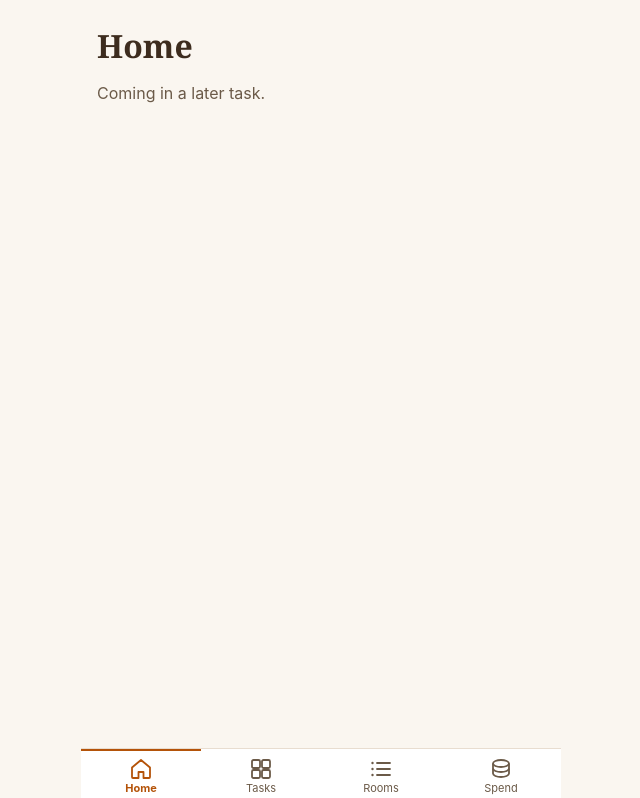
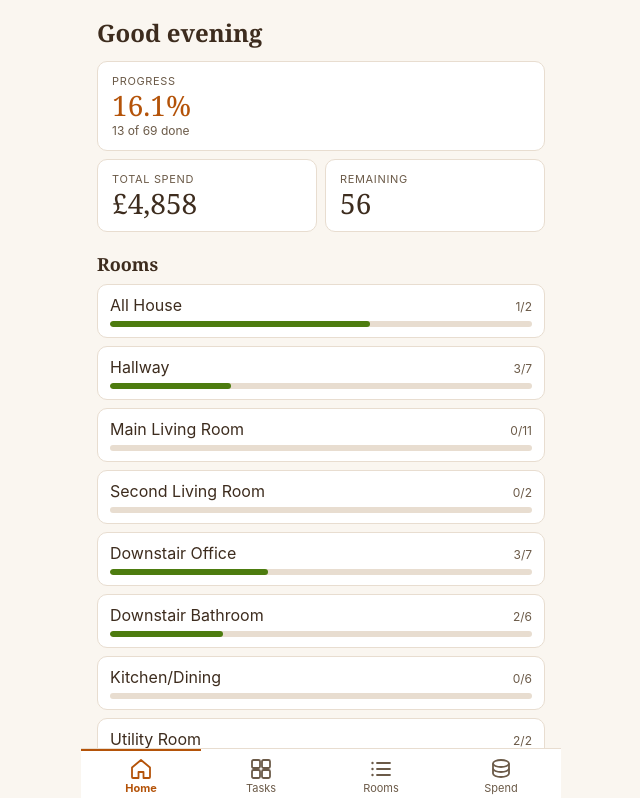
Before and after one commit to Daniel-Marcelo/hometask, a React (Vite) app: page /#/ in a window 1280 px wide. Shown: the top 798 px of the page, without its empty margins (319-959 px from the left). Built offline with nearby package versions, Linux system fonts and the light colour scheme.

Commit message:
feat: command center home screen

```diff
--- a/src/App.tsx
+++ b/src/App.tsx
@@ -1,7 +1,8 @@
 import { HashRouter, Navigate, Route, Routes } from 'react-router-dom'
 import { TabBar } from './components/TabBar'
+import { HomePage } from './features/home/HomePage'
 import { UndoToastHost } from './features/tasks/UndoToastHost'
-import { HomePlaceholder, RoomsPlaceholder, SpendPlaceholder, TasksPlaceholder } from './pages/Placeholders'
+import { RoomsPlaceholder, SpendPlaceholder, TasksPlaceholder } from './pages/Placeholders'
 
 /**
  * App shell: centered mobile-first column, 4 bottom tabs, hash-based routing
@@ -12,7 +13,7 @@ export function App() {
     <HashRouter>
       <div id="app-column">
         <Routes>
-          <Route path="/" element={<HomePlaceholder />} />
+          <Route path="/" element={<HomePage />} />
           <Route path="/tasks" element={<TasksPlaceholder />} />
           <Route path="/rooms" element={<RoomsPlaceholder />} />
           <Route path="/spend" element={<SpendPlaceholder />} />
--- /dev/null
+++ b/src/features/home/HomePage.tsx
@@ -0,0 +1,178 @@
+import { useMemo, useState } from "react";
+import { useNavigate } from "react-router-dom";
+import { ProgressBar } from "../../components/ProgressBar";
+import { StatTile } from "../../components/StatTile";
+import type { Task } from "../../data/repo";
+import { useRepoState } from "../../data/useRepo";
+import { computeDashboard } from "../../lib/dashboard";
+import type { Priority } from "../../data/types";
+import { TaskRow } from "../tasks/TaskRow";
+import { TaskSheet } from "../tasks/TaskSheet";
+
+/** Pounds, whole, comma thousands: 485800 → "£4,858". */
+function formatMoney(cents: number): string {
+  const pounds = Math.round(cents / 100);
+  return `£${pounds.toLocaleString("en-GB")}`;
+}
+
+/** The sheet's greeting line: by local hour, no name. */
+function greetingByHour(hour: number): string {
+  if (hour >= 5 && hour <= 11) return "Good morning";
+  if (hour >= 12 && hour <= 17) return "Good afternoon";
+  return "Good evening";
+}
+
+/** Sort rank: urgent first. */
+const PRIORITY_RANK: Record<Priority, number> = {
+  urgent: 0,
+  medium: 1,
+  low: 2,
+  very_low: 3,
+};
+
+const sectionList = {
+  listStyle: "none",
+  margin: 0,
+  padding: 0,
+  display: "flex",
+  flexDirection: "column",
+  gap: 8,
+} as const;
+
+const roomRow = {
+  width: "100%",
+  minHeight: 44,
+  flexDirection: "column",
+  alignItems: "stretch",
+  gap: 6,
+  textAlign: "left",
+  font: "inherit",
+  cursor: "pointer",
+} as const;
+
+/**
+ * Home, the command center: greeting, three headline tiles (the sheet's
+ * numbers straight from computeDashboard), one progress row per room, and
+ * the ready-now list ordered by urgency. Tapping a room row goes to its
+ * detail; tapping a ready task opens the same TaskSheet the Tasks page uses.
+ */
+export function HomePage() {
+  const { rooms, tasks } = useRepoState();
+  const navigate = useNavigate();
+  const [sheetTaskId, setSheetTaskId] = useState<string | null>(null);
+  // Captured once at mount: a session crossing midnight keeps its greeting.
+  const [greeting] = useState(() => greetingByHour(new Date().getHours()));
+
+  const dashboard = useMemo(
+    () => computeDashboard(rooms, tasks),
+    [rooms, tasks],
+  );
+
+  // Ready = pending tasks the sheet says can be done now, urgent first,
+  // then priority rank, then effort weight asc, then title asc.
+  const readyTasks = useMemo(
+    () =>
+      tasks
+        .filter((task) => task.status !== "completed" && task.canDoNow === "yes")
+        .sort(
+          (a, b) =>
+            PRIORITY_RANK[a.priority] - PRIORITY_RANK[b.priority] ||
+            a.effortWeight - b.effortWeight ||
+            a.title.localeCompare(b.title),
+        ),
+    [tasks],
+  );
+
+  // Re-read by id from repo state so the sheet can never show stale fields.
+  const sheetTask =
+    sheetTaskId === null
+      ? null
+      : (tasks.find((task) => task.id === sheetTaskId) ?? null);
+
+  const openSheet = (task: Task): void => setSheetTaskId(task.id);
+
+  return (
+    <main style={{ padding: "16px 16px 24px" }}>
+      <h1 style={{ margin: 0, fontSize: 24 }}>
+        {greeting}
+      </h1>
+
+      <div
+        style={{
+          display: "grid",
+          gridTemplateColumns: "1fr 1fr",
+          gap: 8,
+          marginTop: 12,
+        }}
+      >
+        <div style={{ gridColumn: "1 / -1" }}>
+          <StatTile
+            label="Progress"
+            value={`${dashboard.progressPct}%`}
+            accent
+            sub={`${dashboard.completed} of ${dashboard.totalTasks} done`}
+          />
+        </div>
+        <StatTile
+          label="Total spend"
+          value={formatMoney(dashboard.totalSpendCents)}
+          sub={
+            dashboard.budgetedCents > 0
+              ? `${formatMoney(dashboard.budgetedCents)} budgeted, not spent`
+              : undefined
+          }
+        />
+        <StatTile label="Remaining" value={String(dashboard.remaining)} />
+      </div>
+
+      <h2 style={{ margin: "20px 0 8px", fontSize: 18 }}>Rooms</h2>
+      <ul aria-label="Rooms" style={sectionList}>
+        {dashboard.roomProgress.map((room) => (
+          <li key={room.roomId}>
+            <button
+              type="button"
+              aria-label={`Open ${room.name}`}
+              className="ht-row"
+              style={roomRow}
+              onClick={() => navigate(`/rooms/${room.roomId}`)}
+            >
+              <span
+                style={{
+                  display: "flex",
+                  justifyContent: "space-between",
+                  alignItems: "baseline",
+                  gap: 8,
+                }}
+              >
+                <span style={{ fontSize: 16, color: "var(--ink)" }}>
+                  {room.name}
+                </span>
+                <span style={{ fontSize: 12, color: "var(--muted)" }}>
+                  {room.completed}/{room.total}
+                </span>
+              </span>
+              <ProgressBar pct={room.pct} />
+            </button>
+          </li>
+        ))}
+      </ul>
+
+      <h2 style={{ margin: "20px 0 8px", fontSize: 18 }}>
+        Ready now ({dashboard.readyNow})
+      </h2>
+      <ul aria-label="Ready now" style={sectionList}>
+        {readyTasks.map((task) => (
+          <TaskRow key={task.id} task={task} onOpen={openSheet} />
+        ))}
+      </ul>
+
+      {sheetTask && (
+        <TaskSheet
+          task={sheetTask}
+          open
+          onClose={() => setSheetTaskId(null)}
+        />
+      )}
+    </main>
+  );
+}
--- a/src/pages/Placeholders.tsx
+++ b/src/pages/Placeholders.tsx
@@ -1,11 +1,8 @@
 /**
- * The 4 placeholder routes. Each becomes a real page in a later task;
- * keep the route paths (`/`, `/tasks`, `/rooms`, `/spend`) stable.
+ * The 3 remaining placeholder routes (Home became the real page in Task 8).
+ * Each becomes a real page in a later task; keep the route paths
+ * (`/tasks`, `/rooms`, `/spend`) stable.
  */
-export function HomePlaceholder() {
-  return <PagePlaceholder title="Home" />
-}
-
 export function TasksPlaceholder() {
   return <PagePlaceholder title="Tasks" />
 }
```
Also changed, not shown: 1 other file (tests, documents, lock files or other folders).
